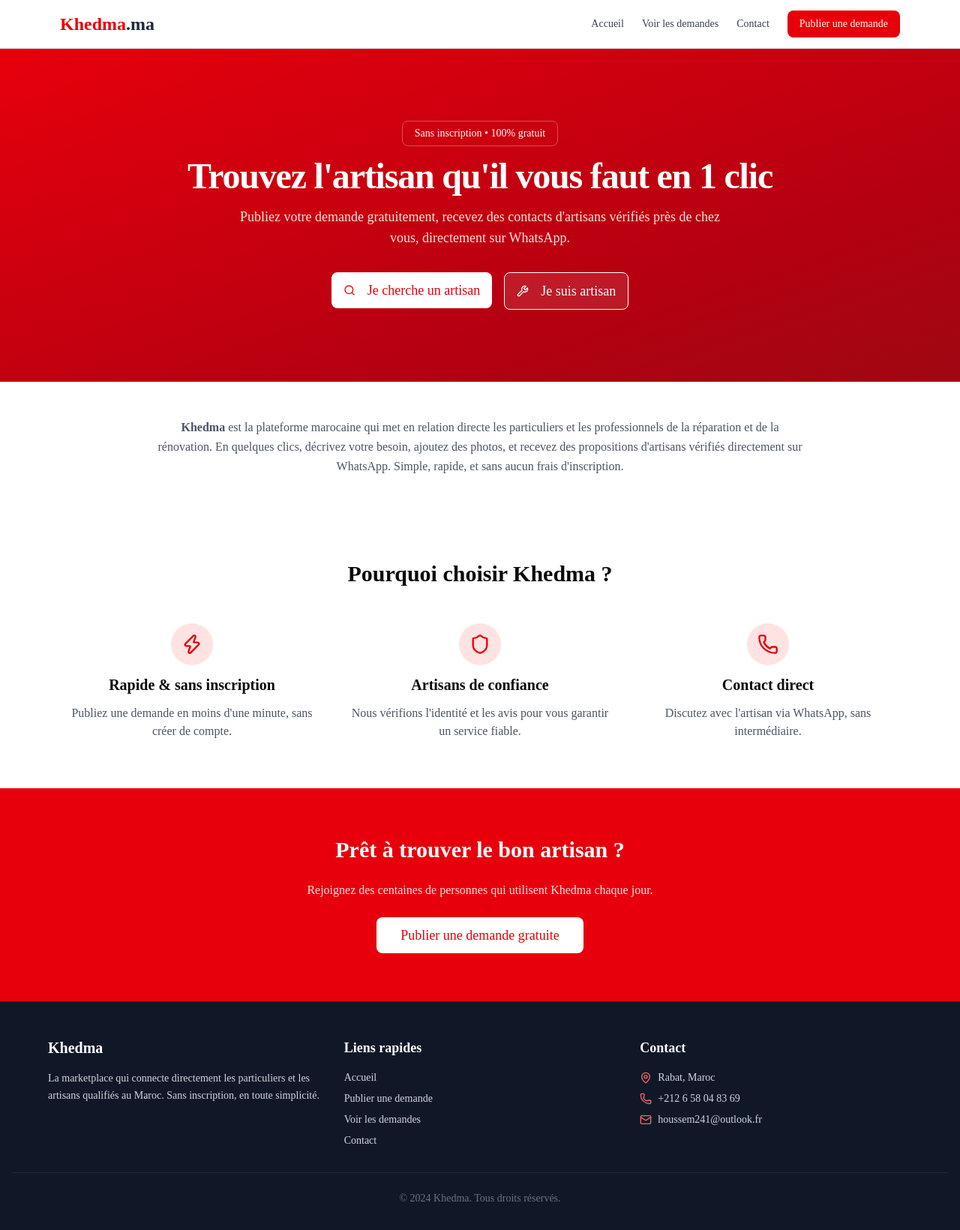
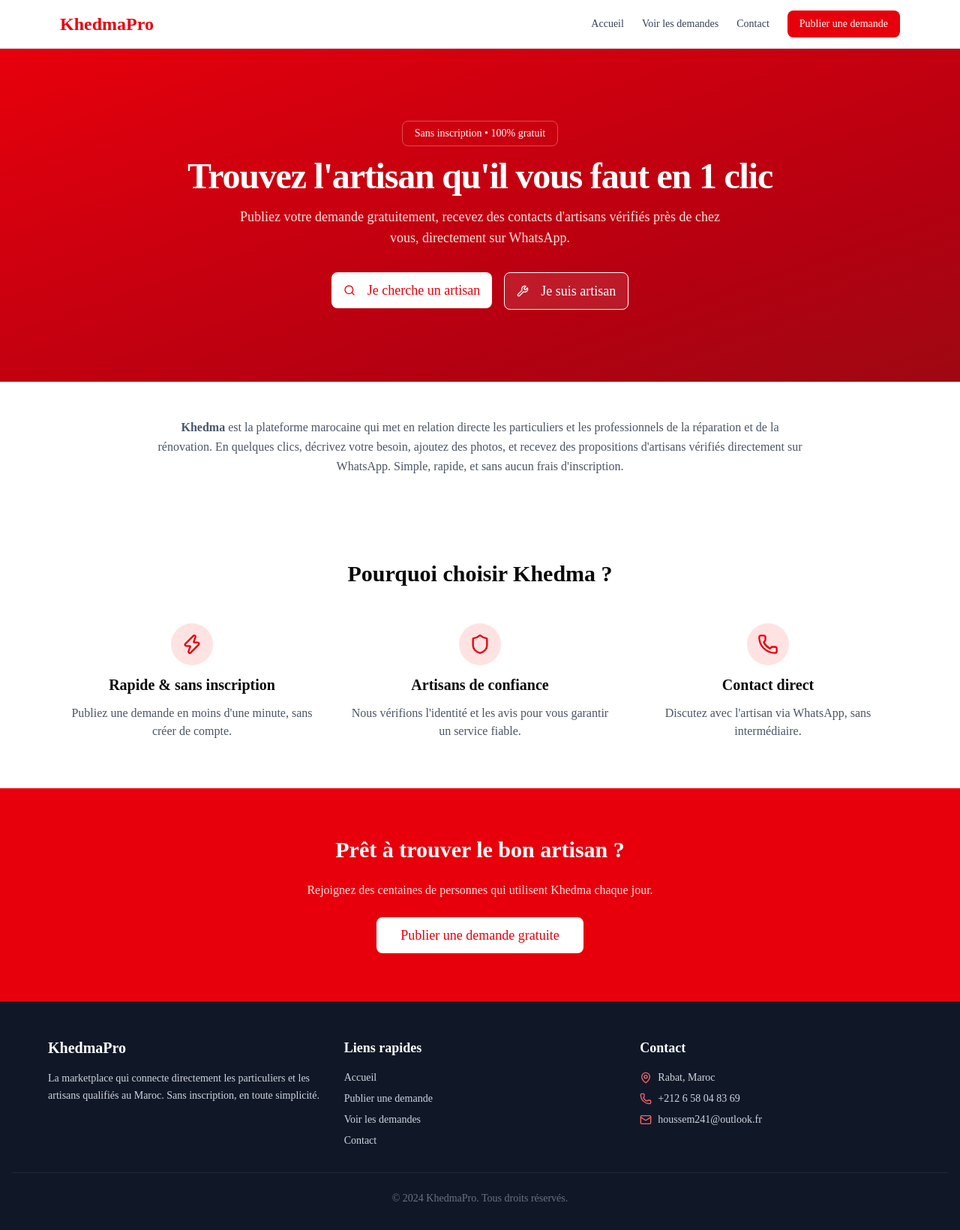
Before and after one commit to housborji/khedma-pro, a Next.js app: page / in a window 1280 px wide. Shown: the top 1640 px of the page at 75% size. Built offline with nearby package versions, Linux system fonts and the light colour scheme.

Commit message:
Changement nom de marque en KhedmaPro

```diff
--- a/src/components/layout/Footer.tsx
+++ b/src/components/layout/Footer.tsx
@@ -7,7 +7,7 @@
       <div className="max-w-6xl mx-auto grid grid-cols-1 sm:grid-cols-3 gap-8">
         {/* Colonne 1 : À propos */}
         <div>
-          <h3 className="text-xl font-bold text-white mb-4">Khedma</h3>
+          <h3 className="text-xl font-bold text-white mb-4">KhedmaPro</h3>
           <p className="text-sm leading-relaxed">
             La marketplace qui connecte directement les particuliers et les artisans qualifiés au Maroc. Sans inscription, en toute simplicité.
           </p>
@@ -36,7 +36,7 @@
       </div>
 
       <div className="border-t border-gray-800 mt-8 pt-6 text-center text-sm text-gray-500">
-        © 2024 Khedma. Tous droits réservés.
+        © 2024 KhedmaPro. Tous droits réservés.
       </div>
     </footer>
   );
--- a/src/components/layout/Navbar.tsx
+++ b/src/components/layout/Navbar.tsx
@@ -17,8 +17,9 @@
   return (
     <header className="sticky top-0 z-50 bg-white/90 backdrop-blur border-b border-gray-200">
       <div className="max-w-6xl mx-auto flex items-center justify-between h-16 px-4">
+        {/* Logo mis à jour */}
         <Link href="/" className="text-2xl font-extrabold text-red-600">
-          Khedma<span className="text-gray-800">.ma</span>
+          KhedmaPro
         </Link>
 
         <nav className="hidden md:flex items-center gap-6">
```
